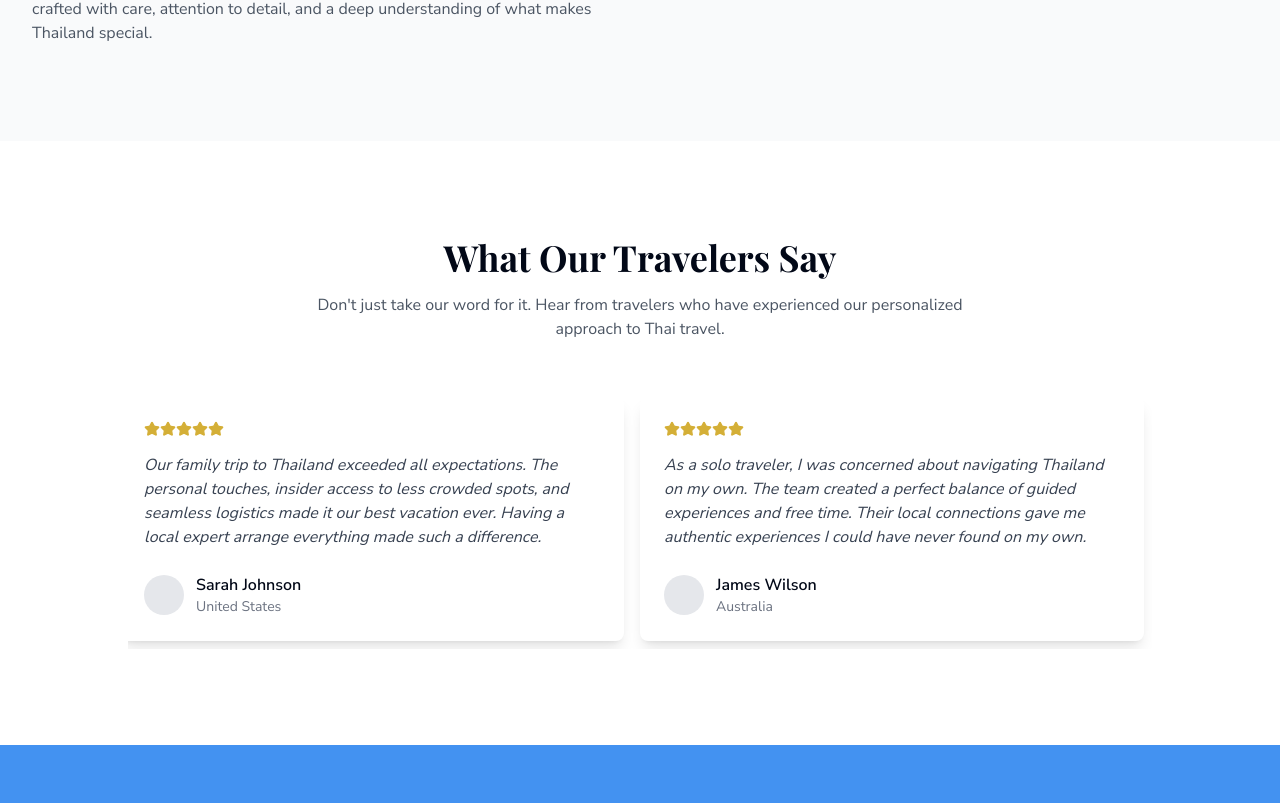
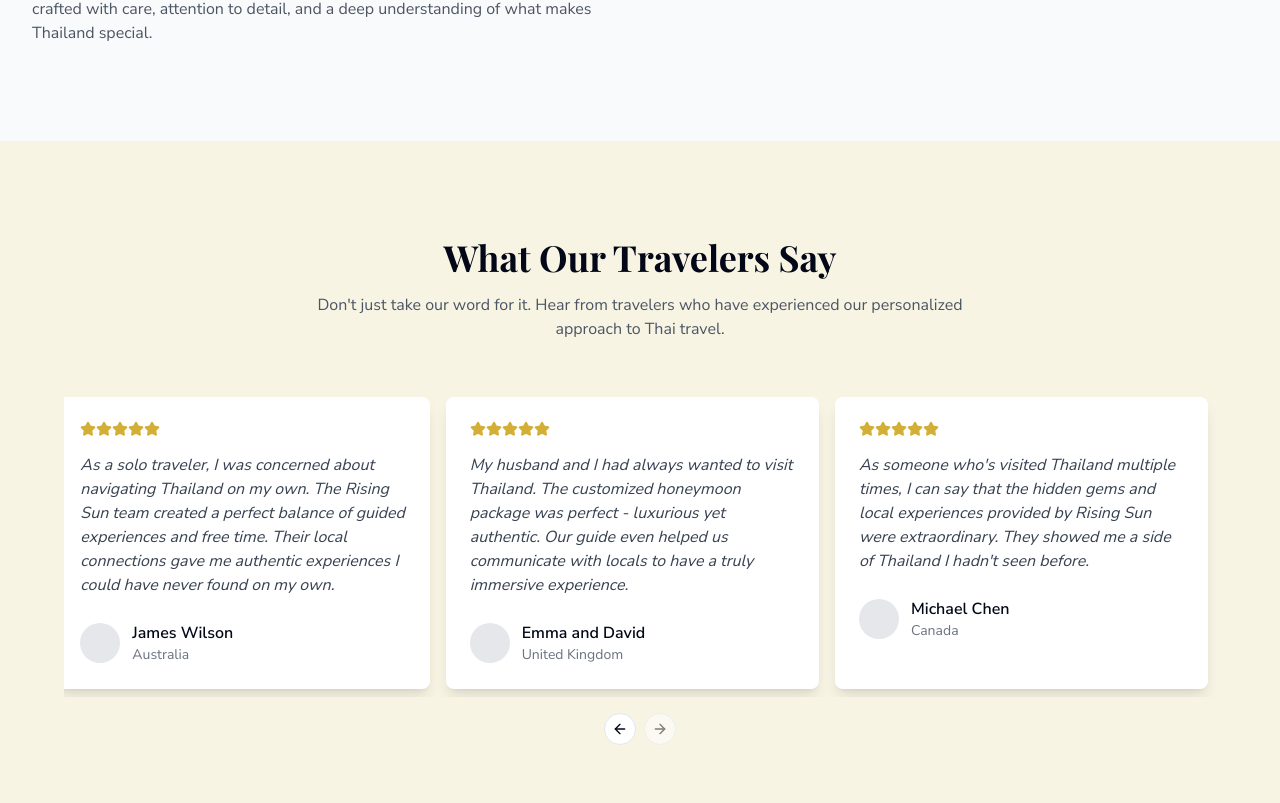
Before and after one commit to shaafijahangir/risingsun-website-lovable, a React (Vite) app: page / in a window 1280 px wide. Shown: the part 3237-4040 px from the top of the page. Built offline with nearby package versions, Linux system fonts and the light colour scheme.

Commit message:
feat: Implement testimonial carousel
Refactor the testimonials section to use a carousel component for displaying testimonials in a card-based, auto-cycling format.

```diff
--- a/src/components/TestimonialsSection.tsx
+++ b/src/components/TestimonialsSection.tsx
@@ -1,12 +1,15 @@
 
-import React from "react";
+import React, { useEffect, useState } from "react";
 import {
   Carousel,
   CarouselContent,
   CarouselItem,
+  CarouselPrevious,
+  CarouselNext,
 } from "@/components/ui/carousel";
 import { Card, CardContent } from "@/components/ui/card";
 import { Star } from "lucide-react";
+import Autoplay from "embla-carousel-autoplay";
 
 const TestimonialCard = ({
   content,
@@ -20,7 +23,7 @@ const TestimonialCard = ({
   rating: number;
 }) => {
   return (
-    <Card className="border-none shadow-lg">
+    <Card className="border-none shadow-lg h-full">
       <CardContent className="p-6">
         <div className="flex mb-4">
           {Array(5)
@@ -34,7 +37,7 @@ const TestimonialCard = ({
             ))}
         </div>
         <p className="text-gray-700 mb-6 italic">{content}</p>
-        <div className="flex items-center">
+        <div className="flex items-center mt-auto">
           <div className="bg-gray-200 w-10 h-10 rounded-full mr-3" />
           <div>
             <p className="font-semibold">{author}</p>
@@ -47,6 +50,12 @@ const TestimonialCard = ({
 };
 
 const TestimonialsSection = () => {
+  const [api, setApi] = useState<any>(null);
+
+  const plugin = React.useRef(
+    Autoplay({ delay: 5000, stopOnInteraction: true })
+  );
+
   const testimonials = [
     {
       content:
@@ -57,7 +66,7 @@ const TestimonialsSection = () => {
     },
     {
       content:
-        "As a solo traveler, I was concerned about navigating Thailand on my own. The team created a perfect balance of guided experiences and free time. Their local connections gave me authentic experiences I could have never found on my own.",
+        "As a solo traveler, I was concerned about navigating Thailand on my own. The Rising Sun team created a perfect balance of guided experiences and free time. Their local connections gave me authentic experiences I could have never found on my own.",
       author: "James Wilson",
       location: "Australia",
       rating: 5,
@@ -71,7 +80,7 @@ const TestimonialsSection = () => {
     },
     {
       content:
-        "As someone who's visited Thailand multiple times, I can say that the hidden gems and local experiences provided by Thai Travel Tales were extraordinary. They showed me a side of Thailand I hadn't seen before.",
+        "As someone who's visited Thailand multiple times, I can say that the hidden gems and local experiences provided by Rising Sun were extraordinary. They showed me a side of Thailand I hadn't seen before.",
       author: "Michael Chen",
       location: "Canada",
       rating: 5,
@@ -79,7 +88,7 @@ const TestimonialsSection = () => {
   ];
 
   return (
-    <section id="testimonials" className="section-padding">
+    <section id="testimonials" className="section-padding bg-thai-cream">
       <div className="container-custom">
         <div className="text-center mb-12">
           <h2 className="text-3xl md:text-4xl font-bold mb-4">
@@ -91,10 +100,18 @@ const TestimonialsSection = () => {
           </p>
         </div>
 
-        <Carousel className="w-full max-w-5xl mx-auto">
+        <Carousel
+          className="w-full max-w-6xl mx-auto"
+          opts={{
+            align: "start",
+            loop: true,
+          }}
+          plugins={[plugin.current]}
+          setApi={setApi}
+        >
           <CarouselContent>
             {testimonials.map((testimonial, index) => (
-              <CarouselItem key={index} className="md:basis-1/2 lg:basis-1/2 p-2">
+              <CarouselItem key={index} className="md:basis-1/2 lg:basis-1/3 p-2">
                 <TestimonialCard
                   content={testimonial.content}
                   author={testimonial.author}
@@ -104,6 +121,10 @@ const TestimonialsSection = () => {
               </CarouselItem>
             ))}
           </CarouselContent>
+          <div className="hidden md:flex justify-center mt-8 gap-2">
+            <CarouselPrevious className="relative static" />
+            <CarouselNext className="relative static" />
+          </div>
         </Carousel>
       </div>
     </section>
```
